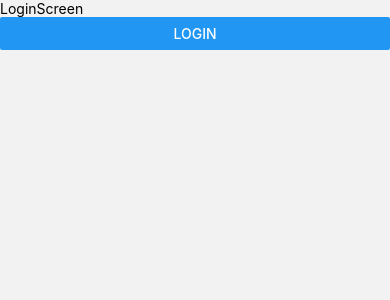
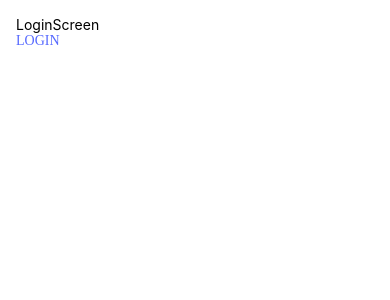
Before and after one commit to EpicVN/eventhub, a React Native app: screen /LoginScreen in a window 390 px wide. Shown: the top 300 px of the page. Built offline with nearby package versions, Linux system fonts and the light colour scheme.

Commit message:
finish button component

```diff
--- a/src/components/ButtonComponent.tsx
+++ b/src/components/ButtonComponent.tsx
@@ -1,7 +1,9 @@
-import { View, Text, StyleProp, ViewStyle, TextStyle } from 'react-native';
 import React, { ReactNode } from 'react';
-import { TouchableOpacity } from 'react-native-gesture-handler';
+import { StyleProp, TextStyle, TouchableOpacity, ViewStyle } from 'react-native';
 import TextComponent from './TextComponent';
+import { globalStyles } from '../styles/globalStyles';
+import { appColors } from '../constants/appColors';
+import { fontFamilies } from '../constants/fontFamilies';
 
 interface Props {
     icon?: ReactNode;
@@ -18,11 +20,36 @@
 const ButtonComponent = (props: Props) => {
     const {icon, text, type, color, styles, textColor, textStyle, onPress, iconFlex} = props;
 
-    return (
+    return type === 'primary' ? (
+        <TouchableOpacity
+            onPress={onPress}
+            style={[
+                globalStyles.button,
+                {
+                    backgroundColor: appColors.primary
+                },
+                styles]}>
+            {icon && icon}
+            <TextComponent
+                text={text}
+                color={textColor ?? appColors.white}
+                styles={[
+                    textStyle,
+                    {
+                        marginLeft: icon ? 12 : 0,
+                    },
+                ]}
+                font={fontFamilies.regular}
+                flex={icon && iconFlex ==='right' ? 1 : 0}
+            />
+            {icon && iconFlex === 'right' && icon}
+        </TouchableOpacity>
+    ) : (
         <TouchableOpacity>
-            {icon && iconFlex === 'left' && icon}
-            <TextComponent text={text} color={textColor} styles={textStyle}/>
-            {icon && iconFlex === 'right' && icon}
+            <TextComponent
+                text={text}
+                color={type === 'link' ? appColors.link : appColors.text}
+            />
         </TouchableOpacity>
     );
 };
--- a/src/constants/appColors.ts
+++ b/src/constants/appColors.ts
@@ -1,7 +1,8 @@
 export const appColors = {
     primary: "#5669FF",
-    white: '#ffffff',
+    white: '#FFFFFF',
     text: '#120D26',
-    gray: "3807A7A",
-    gray2: "DADADA",
+    gray: "#3807A7A",
+    gray2: "#DADADA",
+    link: '#5669FF'
 };
--- a/src/screens/auth/LoginScreen.tsx
+++ b/src/screens/auth/LoginScreen.tsx
@@ -1,17 +1,28 @@
 import { View, Text, Button } from 'react-native';
 import React from 'react';
 import AsyncStorage from '@react-native-async-storage/async-storage';
+import ButtonComponent from '../../components/ButtonComponent';
+import { globalStyles } from '../../styles/globalStyles';
+import TextComponent from '../../components/TextComponent';
 
 const LoginScreen = () => {
   return (
-    <View>
+    <View style={[globalStyles.container, {padding: 16}]}>
       <Text>LoginScreen</Text>
-      <Button
+      {/* <Button
         title='login'
         onPress={async () =>
           await AsyncStorage.setItem('assetToken', 'fafafa')
         }
 
+      /> */}
+      <ButtonComponent
+        type='link'
+        text='LOGIN'
+        onPress={() => console.log('Login')}
+        icon={<View>
+          <TextComponent text='ICON'/>
+        </View>}
       />
     </View>
   );
--- a/src/styles/globalStyles.ts
+++ b/src/styles/globalStyles.ts
@@ -12,6 +12,17 @@
         fontFamily: fontFamilies.regular,
         fontSize: 14,
         color: appColors.text,
+    },
+
+    button: {
+        borderRadius: 12,
+        justifyContent: 'center',
+        alignItems: 'center',
+        backgroundColor: appColors.white,
+        paddingHorizontal: 16,
+        paddingVertical: 16,
+        minHeight: 56,
+        flexDirection: 'row'
     }
 
 });
```
